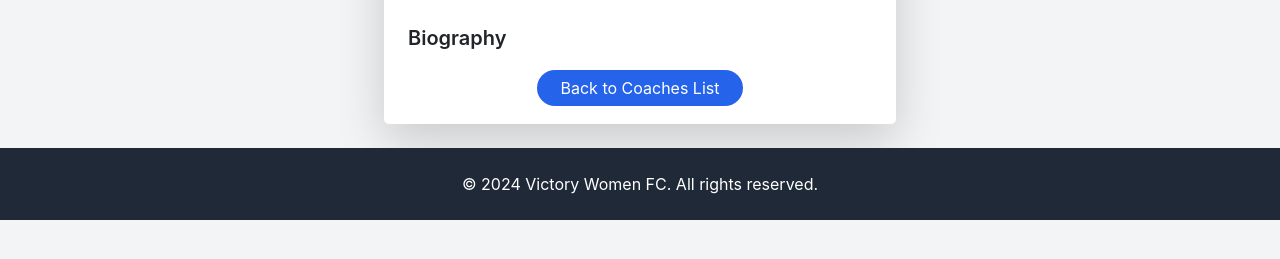
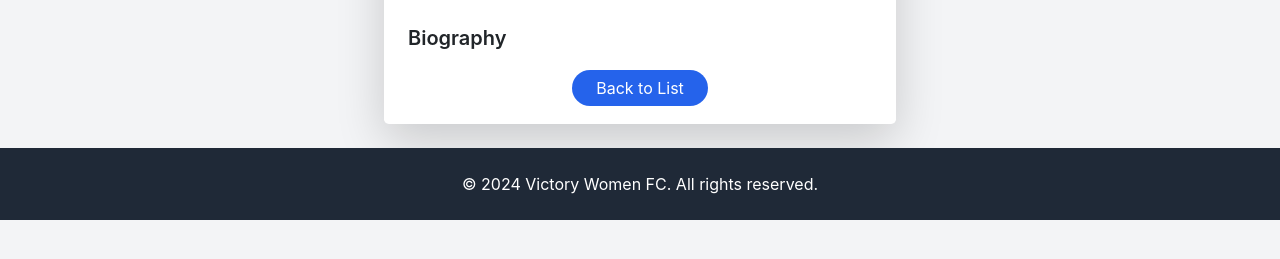
Before and after one commit to samuelderrickgyoga/victorywomenfc, a Django app: template victory/victory_fc/templates/coach_detail.html in a window 1280 px wide. Shown: the part 336-595 px from the top of the page. Run offline with Django 5.2, Linux system fonts and the light colour scheme; the template is opened without the code that fills it, so the values that code supplies are empty; some libraries are stand-ins or nearby versions.

Commit message:
Change button text from 'Back to Coaches List' to 'Back to List'

```diff
--- a/victory/victory_fc/templates/coach_detail.html
+++ b/victory/victory_fc/templates/coach_detail.html
@@ -19,7 +19,7 @@
     <!-- Back to List Button -->
     <div class="mt-6 text-center">
         <a href="{% url 'coaches_list' %}" class="bg-blue-600 text-white py-2 px-4 rounded-full hover:bg-blue-500 transition duration-300">
-            Back to Coaches List
+            Back to List
         </a>
     </div>
 </div>
```
